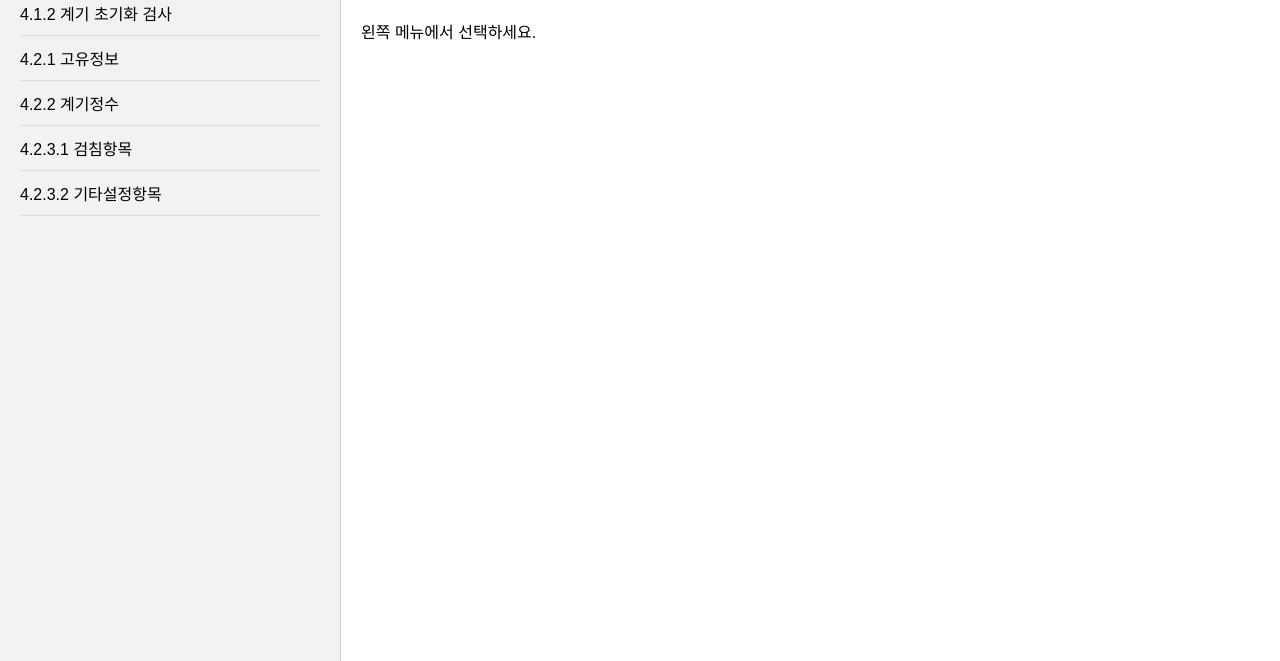
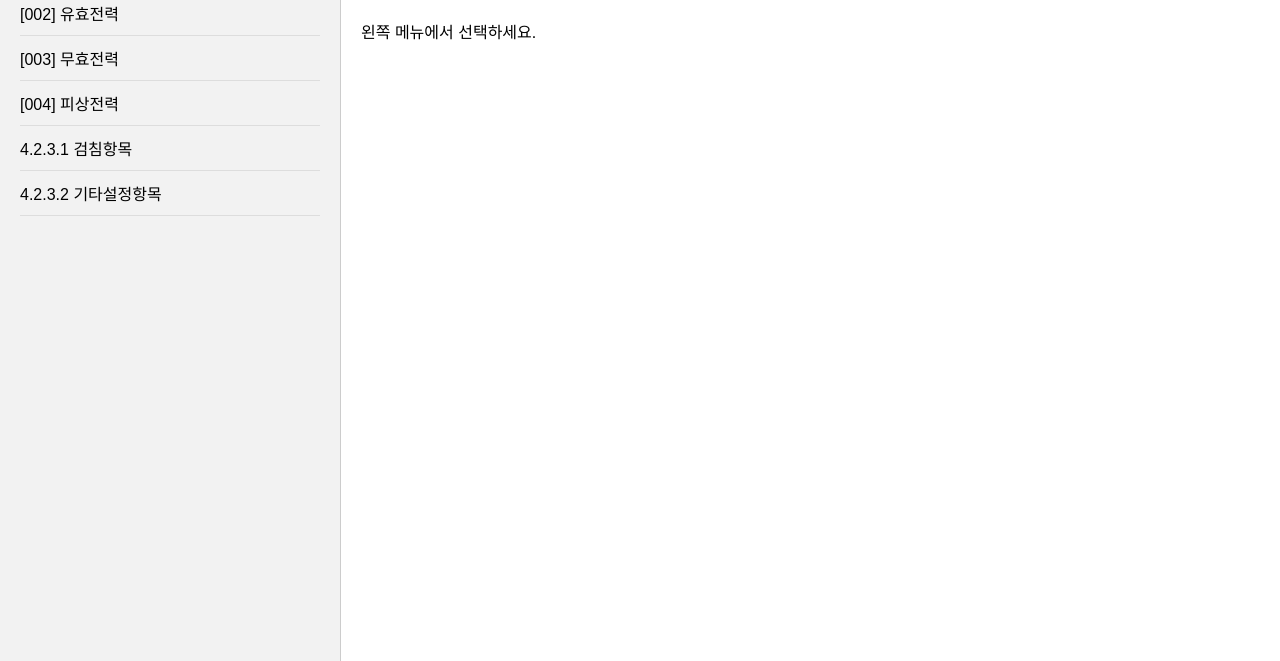
Before and after one commit to Gorebab77/electricitynote, a plain HTML site: page index.html in a window 1280 px wide. Shown: the part 139-800 px from the top of the page. Drawn offline with Linux system fonts and the light colour scheme.

Commit message:
Update index.html

```diff
--- a/index.html
+++ b/index.html
@@ -93,9 +93,9 @@
     <nav>
       <ul>
         <li onclick="loadPage(event, 'Data/1.html')">[001] 계측과 계량의 차이점</li>
-        <li onclick="loadPage(event, 'Data/2.html')">4.1.2 계기 초기화 검사</li>
-        <li onclick="loadPage(event, 'Data/3.html')">4.2.1 고유정보</li>
-        <li onclick="loadPage(event, 'Data/4.html')">4.2.2 계기정수</li>
+        <li onclick="loadPage(event, 'Data/2.html')">[002] 유효전력</li>
+        <li onclick="loadPage(event, 'Data/3.html')">[003] 무효전력</li>
+        <li onclick="loadPage(event, 'Data/4.html')">[004] 피상전력</li>
         <li onclick="loadPage(event, 'Data/5.html')">4.2.3.1 검침항목</li>
         <li onclick="loadPage(event, 'Data/6.html')">4.2.3.2 기타설정항목</li>
       </ul>
```
